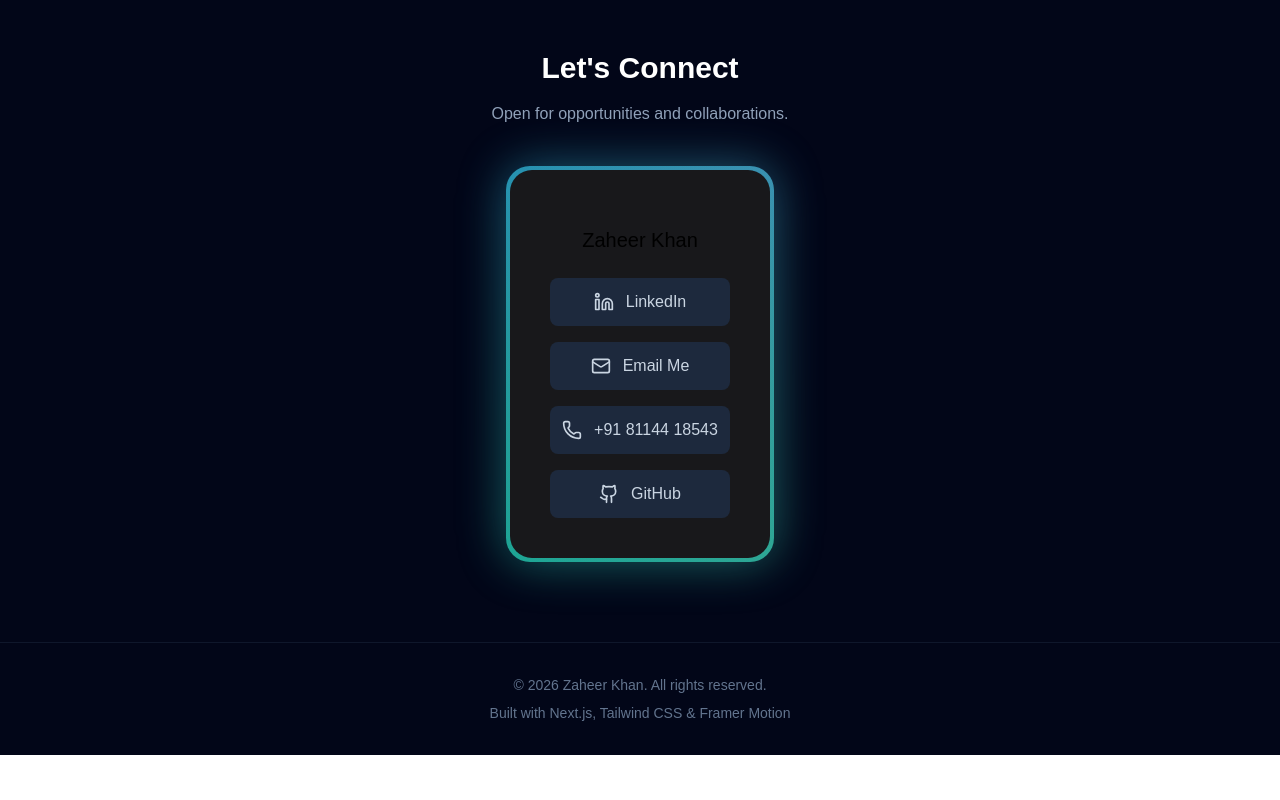
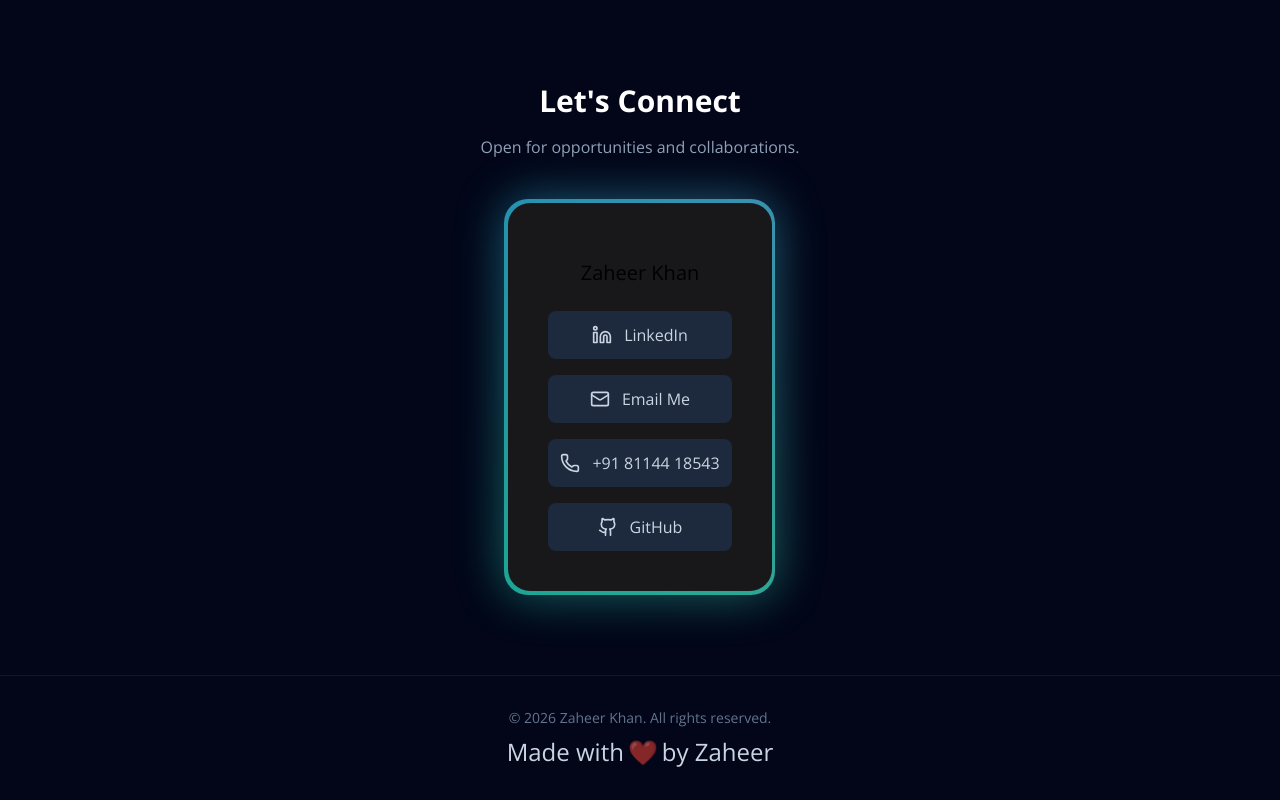
Before and after one commit to Zaheer-zk/my-portfolio, a Next.js app: page / in a window 1280 px wide. Shown: the part 5160-5960 px from the top of the page. Before the commit the page ends 5915 px from the top, so only its background shows below. Built offline with nearby package versions, Linux system fonts and the light colour scheme.

Commit message:
feat: Update global body font to Open Sans, introduce a new cursive font style, and refresh the footer content with a personalized message.

```diff
--- a/src/app/globals.css
+++ b/src/app/globals.css
@@ -21,7 +21,11 @@
 body {
   background: var(--background);
   color: var(--foreground);
-  font-family: Arial, Helvetica, sans-serif;
+  font-family: var(--font-inter);
+}
+
+.font-cursive {
+  font-family: var(--font-great-vibes), cursive;
 }
 
 /* Custom Utilities */
--- a/src/app/layout.tsx
+++ b/src/app/layout.tsx
@@ -1,11 +1,10 @@
 import type { Metadata } from "next";
-import { Inter } from "next/font/google";
+import { Open_Sans } from "next/font/google"; // Import Open Sans
 import "./globals.css";
 import FluidCursor from "@/components/FluidCursor";
 
-const inter = Inter({
+const openSans = Open_Sans({
   subsets: ["latin"],
-  variable: "--font-inter",
   display: "swap",
 });
 
@@ -22,7 +21,7 @@ export default function RootLayout({
   return (
     <html lang="en" className="scroll-smooth">
       <body
-        className={`${inter.variable} font-sans antialiased bg-slate-950 text-white`}
+        className={`${openSans.className} italic antialiased bg-slate-950 text-white`}
       >
         <FluidCursor />
         {children}
--- a/src/app/page.tsx
+++ b/src/app/page.tsx
@@ -19,7 +19,9 @@ export default function Home() {
 
       <footer className="py-8 text-center text-slate-500 text-sm border-t border-slate-900">
         <p>&copy; {new Date().getFullYear()} Zaheer Khan. All rights reserved.</p>
-        <p className="mt-2">Built with Next.js, Tailwind CSS & Framer Motion</p>
+        <p className="mt-2 flex items-center justify-center gap-1 font-cursive text-2xl text-slate-300">
+          Made with <span className="text-red-500 animate-pulse">❤️</span> by Zaheer
+        </p>
       </footer>
     </main>
   );
```
